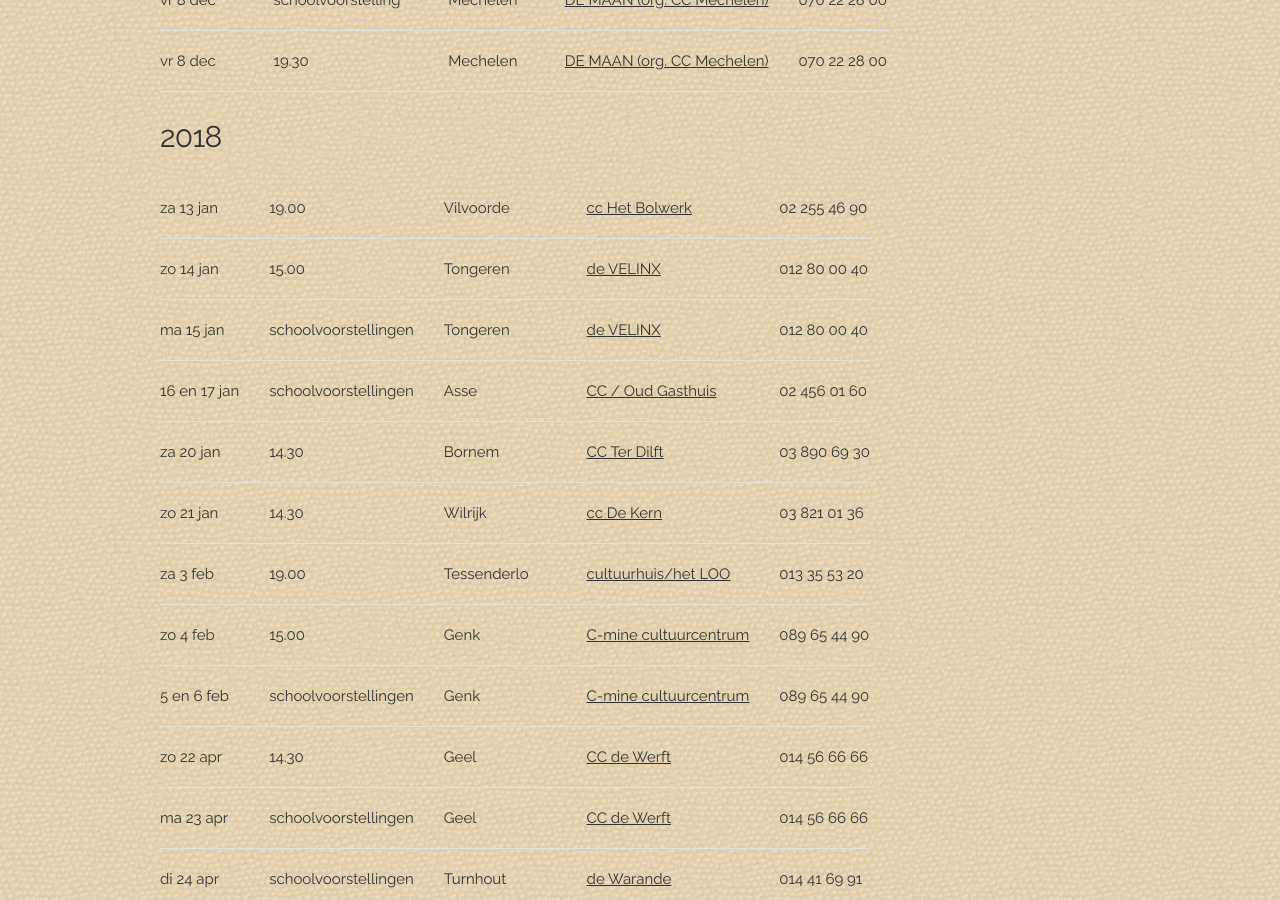
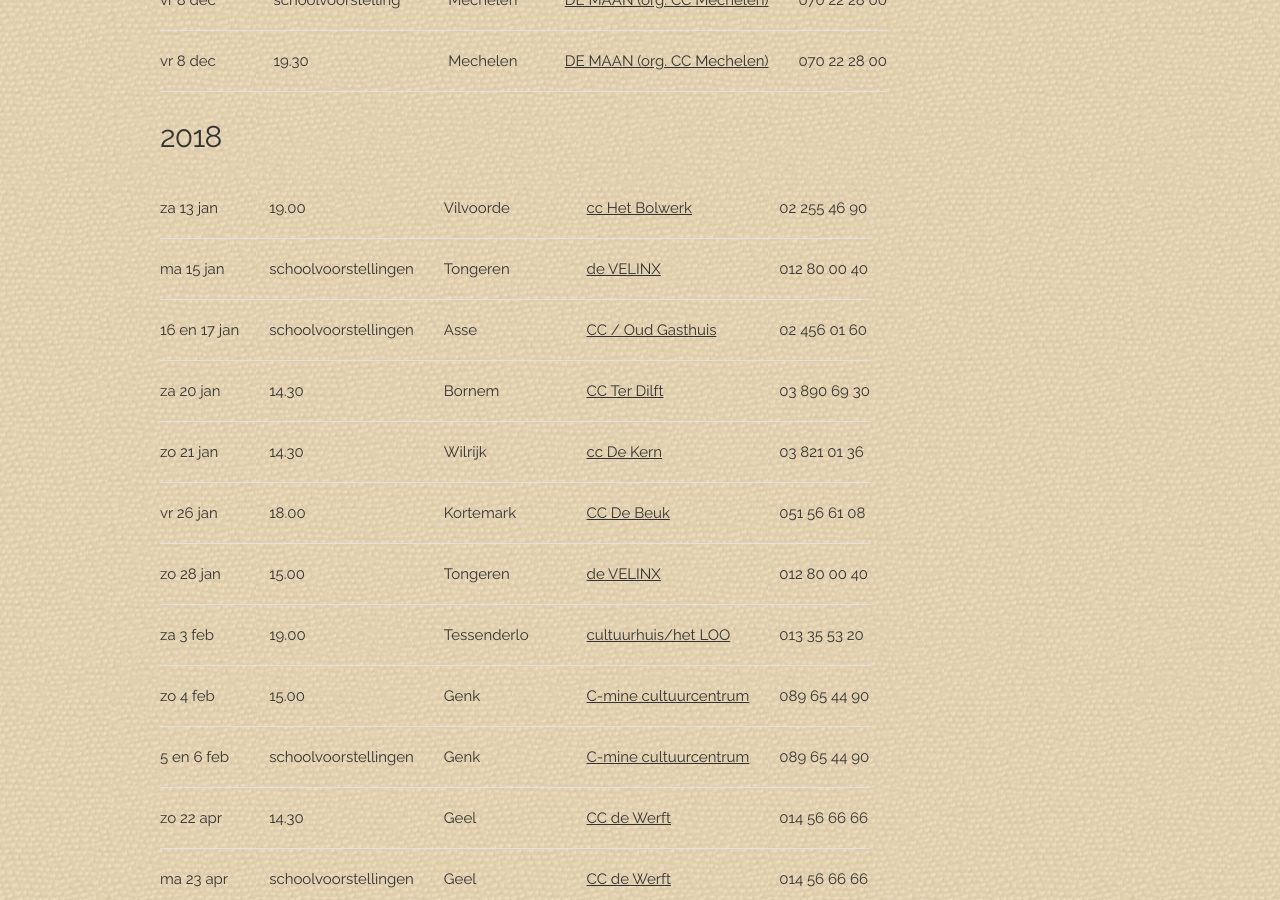
Before and after one commit to ciebarbarie/ciebarbarie, a Jekyll site: the page built from voorstellingen/modders.md, in a window 1280 px wide and 900 px high, scrolled down 2544 px. Built offline with Jekyll 4.4.1, drawn with Linux system fonts in a browser that asks for light colours; nearby versions of some CDN libraries; some web fonts are replaced; library files that are not in the unit come from our copies.

Commit message:
Update modders.md

```diff
--- a/voorstellingen/modders.md
+++ b/voorstellingen/modders.md
@@ -61,11 +61,12 @@
 
 <table>
 <tr><td>za 13 jan</td><td>19.00</td><td>Vilvoorde</td><td><a href="http://www.hetbolwerk.be">cc Het Bolwerk</a></td><td>02 255 46 90</td></tr>
-<tr><td>zo 14 jan</td><td>15.00</td><td>Tongeren</td><td><a href="http://www.develinx.be">de VELINX</a></td><td>012 80 00 40</td></tr>
 <tr><td>ma 15 jan</td><td>schoolvoorstellingen</td><td>Tongeren</td><td><a href="http://www.develinx.be">de VELINX</a></td><td>012 80 00 40</td></tr>
 <tr><td>16 en 17 jan</td><td>schoolvoorstellingen</td><td>Asse</td><td><a href="http://www.ccasse.be">CC / Oud Gasthuis</a></td><td>02 456 01 60</td></tr>
 <tr><td>za 20 jan</td><td>14.30</td><td>Bornem</td><td><a href="http://www.terdilft.be">CC Ter Dilft</a></td><td>03 890 69 30</td></tr>
 <tr><td>zo 21 jan</td><td>14.30</td><td>Wilrijk</td><td><a href="http://www.ccdekern.be">cc De Kern</a></td><td>03 821 01 36</td></tr>
+<tr><td>vr 26 jan</td><td>18.00</td><td>Kortemark</td><td><a href="http://www.uitinvlaanderen.be">CC De Beuk </a></td><td> 	051 56 61 08 </td></tr>
+<tr><td>zo 28 jan</td><td>15.00</td><td>Tongeren</td><td><a href="http://www.develinx.be">de VELINX</a></td><td>012 80 00 40</td></tr>
 <tr><td>za 3 feb</td><td>19.00</td><td>Tessenderlo</td><td><a href="http://www.cultuurhuistessenderlo.be">cultuurhuis/het LOO</a></td><td>013 35 53 20</td></tr>
 <tr><td>zo 4 feb</td><td>15.00</td><td>Genk</td><td><a href="http://www.c-minecultuurcentrum.be">C-mine cultuurcentrum</a></td><td>089 65 44 90</td></tr>
 <tr><td>5 en 6 feb</td><td>schoolvoorstellingen</td><td>Genk</td><td><a href="http://www.c-minecultuurcentrum.be">C-mine cultuurcentrum</a></td><td>089 65 44 90</td></tr>
```
